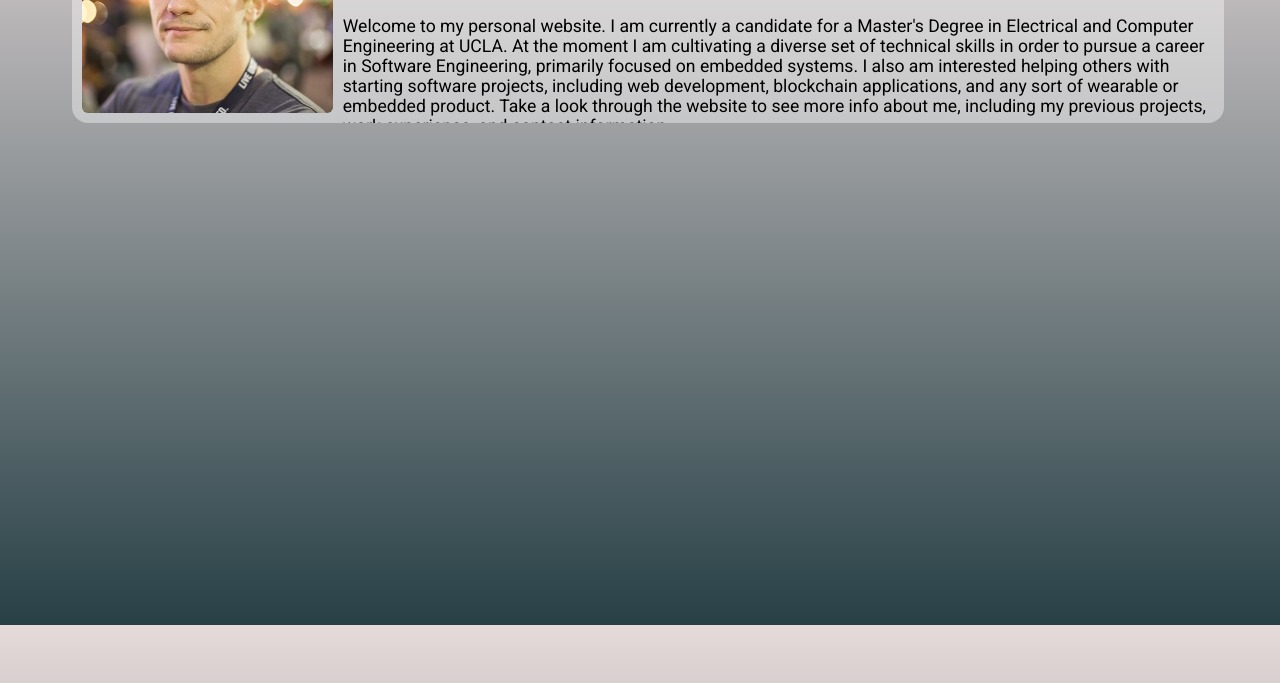
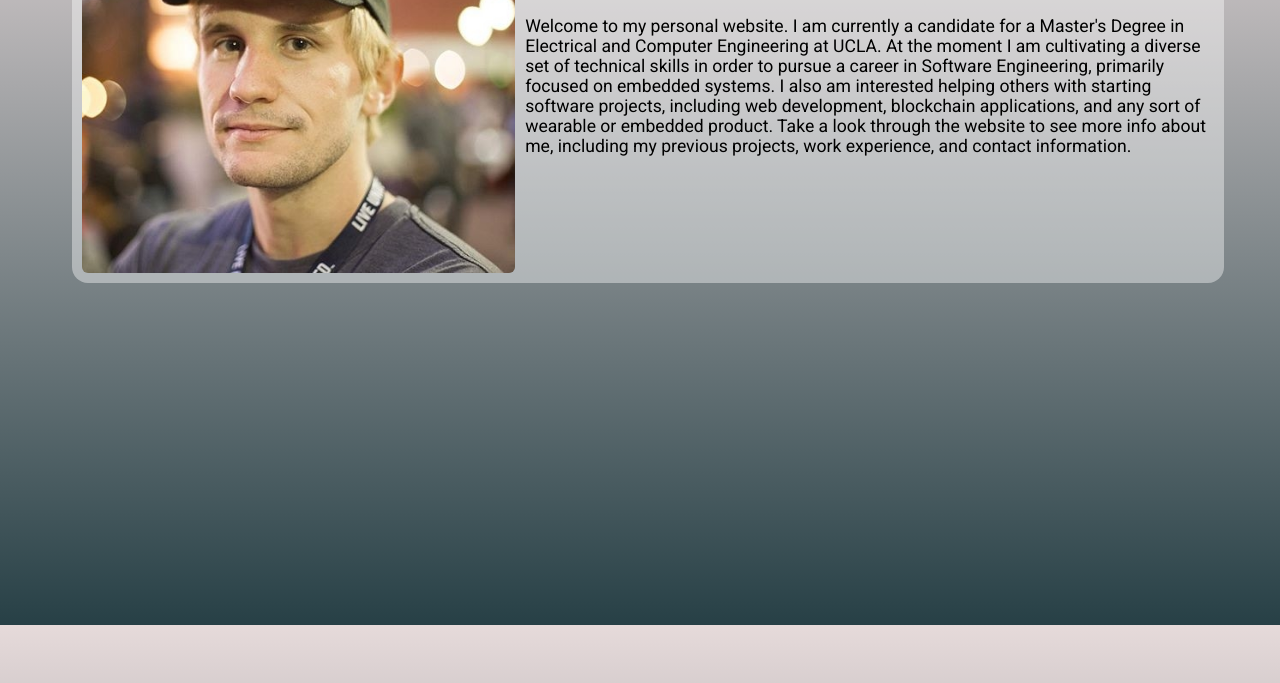
Before and after one commit to bweezy/bweezy.github.io, a plain HTML site: page index.html in a window 1280 px wide. Shown: the part 175-858 px from the top of the page. Drawn offline with Linux system fonts and the light colour scheme.

Commit message:
fixed container size

```diff
--- a/css/style.css
+++ b/css/style.css
@@ -75,7 +75,7 @@ main {
 .container {
 	width: 90%;
 	max-height: 80%;
-	height: 30%;
+	height: 50%;
 	background-color: rgba(255,255,255,.4);
 	margin: 0 auto;
 	border-radius: 1em;
```
